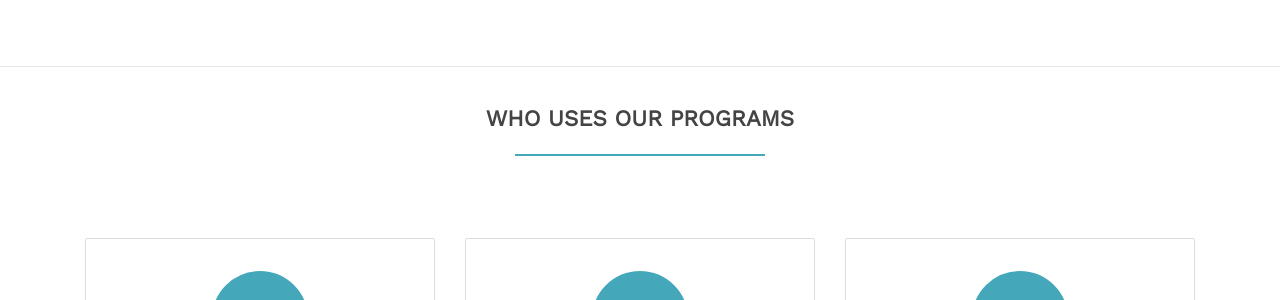
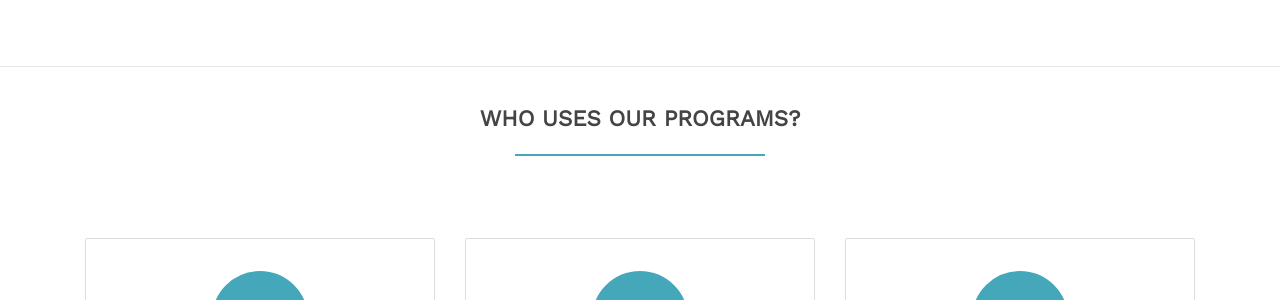
Before and after one commit to zac-heisey/team-business, a Jekyll site: the page built from index.md, in a window 1280 px wide and 900 px high, scrolled down 2233 px. Shown: the part 155-455 px from the top of the window. Built offline with Jekyll 4.4.1, drawn with Linux system fonts in a browser that asks for light colours.

```diff
--- a/index.md
+++ b/index.md
@@ -12,7 +12,7 @@ video-id: zWNO2mUUcYA
 sections:
 - heading: Our Programs
   include: programs.html
-- heading: Who Uses Our Programs
+- heading: Who Uses Our Programs?
   include: services.html
 - heading: What Our Clients Say
   include: testimonial.html
```
